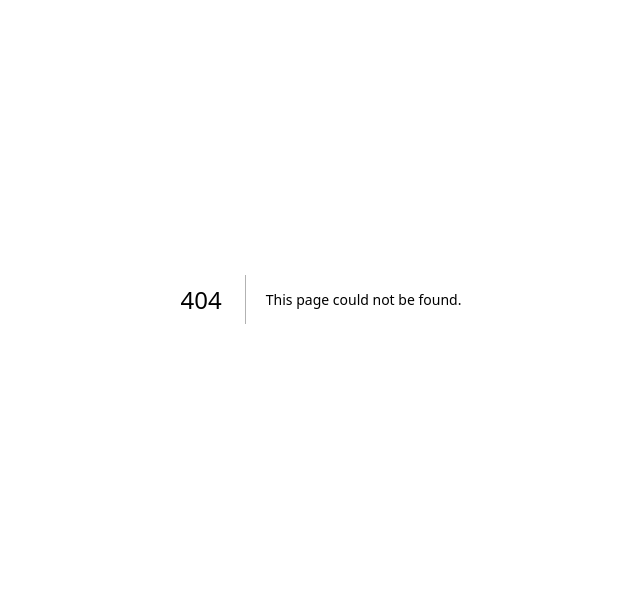
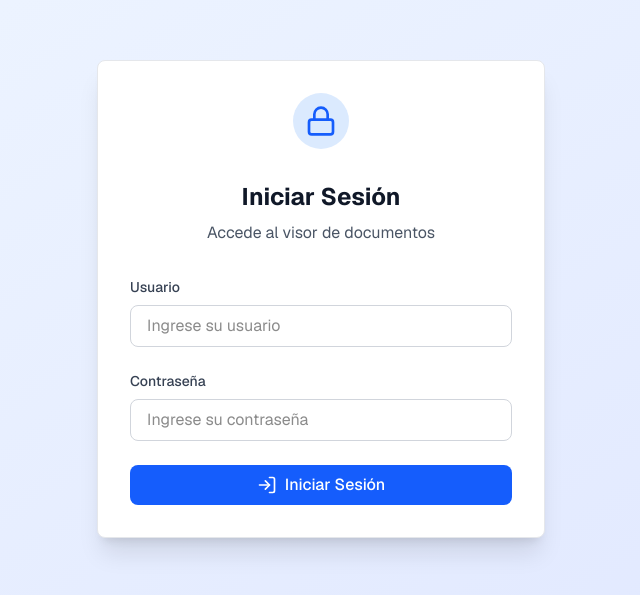
Before and after one commit to Martin-Alba/docs-viewer, a Next.js app: page /login in a window 1280 px wide. Before the commit this address had no page. Shown: the part 101-696 px from the top of the page, without its empty margins (319-959 px from the left). Built offline with nearby package versions, Linux system fonts and the light colour scheme.

Commit message:
feat: Auth was added

```diff
--- /dev/null
+++ b/app/api/auth/login/route.ts
@@ -0,0 +1,44 @@
+import { NextRequest, NextResponse } from 'next/server';
+import { cookies } from 'next/headers';
+
+// Hardcoded credentials
+const VALID_USERNAME = 'Gabrielafs';
+const VALID_PASSWORD = '220825';
+
+export async function POST(request: NextRequest) {
+  try {
+    const { username, password } = await request.json();
+
+    // Validate credentials
+    if (username === VALID_USERNAME && password === VALID_PASSWORD) {
+      // Create session token (simple base64 encoded string)
+      const sessionToken = Buffer.from(`${username}:${Date.now()}`).toString('base64');
+
+      // Set cookie
+      const cookieStore = await cookies();
+      cookieStore.set('auth-token', sessionToken, {
+        httpOnly: true,
+        secure: process.env.NODE_ENV === 'production',
+        sameSite: 'lax',
+        maxAge: 60 * 60 * 24 * 7, // 7 days
+        path: '/',
+      });
+
+      return NextResponse.json({
+        success: true,
+        message: 'Login successful'
+      });
+    } else {
+      return NextResponse.json(
+        { error: 'Usuario o contraseña incorrectos' },
+        { status: 401 }
+      );
+    }
+  } catch (error) {
+    console.error('Login error:', error);
+    return NextResponse.json(
+      { error: 'Error en el servidor' },
+      { status: 500 }
+    );
+  }
+}
--- /dev/null
+++ b/app/api/auth/logout/route.ts
@@ -0,0 +1,20 @@
+import { NextRequest, NextResponse } from 'next/server';
+import { cookies } from 'next/headers';
+
+export async function POST() {
+  try {
+    const cookieStore = await cookies();
+    cookieStore.delete('auth-token');
+
+    return NextResponse.json({
+      success: true,
+      message: 'Logout successful'
+    });
+  } catch (error) {
+    console.error('Logout error:', error);
+    return NextResponse.json(
+      { error: 'Error en el servidor' },
+      { status: 500 }
+    );
+  }
+}
--- /dev/null
+++ b/app/login/page.tsx
@@ -0,0 +1,127 @@
+"use client";
+
+import { useState } from 'react';
+import { useRouter } from 'next/navigation';
+import { LogIn, Lock } from 'lucide-react';
+
+export default function LoginPage() {
+  const [username, setUsername] = useState('');
+  const [password, setPassword] = useState('');
+  const [error, setError] = useState('');
+  const [loading, setLoading] = useState(false);
+  const router = useRouter();
+
+  const handleSubmit = async (e: React.FormEvent) => {
+    e.preventDefault();
+    setError('');
+    setLoading(true);
+
+    try {
+      const response = await fetch('/api/auth/login', {
+        method: 'POST',
+        headers: {
+          'Content-Type': 'application/json',
+        },
+        body: JSON.stringify({ username, password }),
+      });
+
+      const data = await response.json();
+
+      if (response.ok) {
+        // Redirect to home page
+        router.push('/');
+        router.refresh();
+      } else {
+        setError(data.error || 'Credenciales inválidas');
+      }
+    } catch (err) {
+      setError('Error de conexión');
+      console.error('Login error:', err);
+    } finally {
+      setLoading(false);
+    }
+  };
+
+  return (
+    <div className="min-h-screen bg-gradient-to-br from-blue-50 to-indigo-100 dark:from-gray-900 dark:to-gray-800 flex items-center justify-center p-4">
+      <div className="w-full max-w-md">
+        <div className="bg-white dark:bg-gray-800 rounded-lg shadow-xl border border-gray-200 dark:border-gray-700 p-8">
+          <div className="flex items-center justify-center mb-8">
+            <div className="bg-blue-100 dark:bg-blue-900 rounded-full p-3">
+              <Lock className="h-8 w-8 text-blue-600 dark:text-blue-400" />
+            </div>
+          </div>
+
+          <h1 className="text-2xl font-bold text-center text-gray-900 dark:text-white mb-2">
+            Iniciar Sesión
+          </h1>
+          <p className="text-center text-gray-600 dark:text-gray-400 mb-8">
+            Accede al visor de documentos
+          </p>
+
+          <form onSubmit={handleSubmit} className="space-y-6">
+            <div>
+              <label
+                htmlFor="username"
+                className="block text-sm font-medium text-gray-700 dark:text-gray-300 mb-2"
+              >
+                Usuario
+              </label>
+              <input
+                id="username"
+                type="text"
+                value={username}
+                onChange={(e) => setUsername(e.target.value)}
+                required
+                className="w-full px-4 py-2 border border-gray-300 dark:border-gray-600 rounded-lg focus:ring-2 focus:ring-blue-500 focus:border-transparent dark:bg-gray-700 dark:text-white"
+                placeholder="Ingrese su usuario"
+              />
+            </div>
+
+            <div>
+              <label
+                htmlFor="password"
+                className="block text-sm font-medium text-gray-700 dark:text-gray-300 mb-2"
+              >
+                Contraseña
+              </label>
+              <input
+                id="password"
+                type="password"
+                value={password}
+                onChange={(e) => setPassword(e.target.value)}
+                required
+                className="w-full px-4 py-2 border border-gray-300 dark:border-gray-600 rounded-lg focus:ring-2 focus:ring-blue-500 focus:border-transparent dark:bg-gray-700 dark:text-white"
+                placeholder="Ingrese su contraseña"
+              />
+            </div>
+
+            {error && (
+              <div className="bg-red-50 dark:bg-red-950/20 border border-red-200 dark:border-red-800 rounded-lg p-3">
+                <p className="text-sm text-red-600 dark:text-red-300">{error}</p>
+              </div>
+            )}
+
+            <button
+              type="submit"
+              disabled={loading}
+              className="w-full flex items-center justify-center px-4 py-2 bg-blue-600 hover:bg-blue-700 disabled:bg-blue-400 text-white font-medium rounded-lg transition-colors duration-200 space-x-2"
+            >
+              {loading ? (
+                <>
+                  <div className="animate-spin rounded-full h-5 w-5 border-b-2 border-white"></div>
+                  <span>Iniciando sesión...</span>
+                </>
+              ) : (
+                <>
+                  <LogIn className="h-5 w-5" />
+                  <span>Iniciar Sesión</span>
+                </>
+              )}
+            </button>
+          </form>
+        </div>
+      </div>
+    </div>
+  );
+}
--- a/app/page.tsx
+++ b/app/page.tsx
@@ -1,13 +1,46 @@
 "use client";
 
 import DocumentList from './components/DocumentList';
+import { LogOut } from 'lucide-react';
+import { useRouter } from 'next/navigation';
+import { useState } from 'react';
 
 export default function Home() {
+  const router = useRouter();
+  const [loggingOut, setLoggingOut] = useState(false);
+
+  const handleLogout = async () => {
+    setLoggingOut(true);
+    try {
+      await fetch('/api/auth/logout', {
+        method: 'POST',
+      });
+      router.push('/login');
+      router.refresh();
+    } catch (error) {
+      console.error('Logout error:', error);
+    } finally {
+      setLoggingOut(false);
+    }
+  };
+
   // Página principal solo muestra la lista de documentos
   // Cada documento tiene su propia URL individual
   return (
     <div className="min-h-screen bg-gradient-to-br from-blue-50 to-indigo-100 dark:from-gray-900 dark:to-gray-800 font-sans">
       <div className="container mx-auto px-2 sm:px-4 py-4 sm:py-8">
+        {/* Header with Logout */}
+        <div className="flex justify-end mb-4">
+          <button
+            onClick={handleLogout}
+            disabled={loggingOut}
+            className="inline-flex items-center px-3 sm:px-4 py-2 bg-red-600 hover:bg-red-700 disabled:bg-red-400 text-white text-sm font-medium rounded-lg transition-colors duration-200 space-x-2"
+          >
+            <LogOut className="h-4 w-4" />
+            <span>{loggingOut ? 'Saliendo...' : 'Cerrar Sesión'}</span>
+          </button>
+        </div>
+
         {/* Header */}
         <div className="text-center mb-6 sm:mb-12">
           <h1 className="text-2xl sm:text-4xl lg:text-5xl font-bold text-gray-900 dark:text-white mb-2 sm:mb-4">
--- /dev/null
+++ b/middleware.ts
@@ -0,0 +1,43 @@
+import { NextResponse } from 'next/server';
+import type { NextRequest } from 'next/server';
+
+export function middleware(request: NextRequest) {
+  const authToken = request.cookies.get('auth-token');
+  const { pathname } = request.nextUrl;
+
+  // Public paths that don't require authentication
+  const publicPaths = ['/login', '/api/auth/login'];
+
+  // Document paths are public (accessible via QR codes)
+  const isDocumentPath = pathname.startsWith('/document/');
+  const isPublicApiPath = pathname.startsWith('/api/documents/');
+
+  // Check if the current path is public
+  const isPublicPath = publicPaths.some(path => pathname.startsWith(path));
+
+  // Allow access to documents, public API, and login page
+  if (isDocumentPath || isPublicApiPath || isPublicPath) {
+    return NextResponse.next();
+  }
+
+  // Redirect to login if not authenticated
+  if (!authToken) {
+    const loginUrl = new URL('/login', request.url);
+    return NextResponse.redirect(loginUrl);
+  }
+
+  return NextResponse.next();
+}
+
+export const config = {
+  matcher: [
+    /*
+     * Match all request paths except for the ones starting with:
+     * - _next/static (static files)
+     * - _next/image (image optimization files)
+     * - favicon.ico (favicon file)
+     * - public folder
+     */
+    '/((?!_next/static|_next/image|favicon.ico|documents).*)',
+  ],
+};
```
